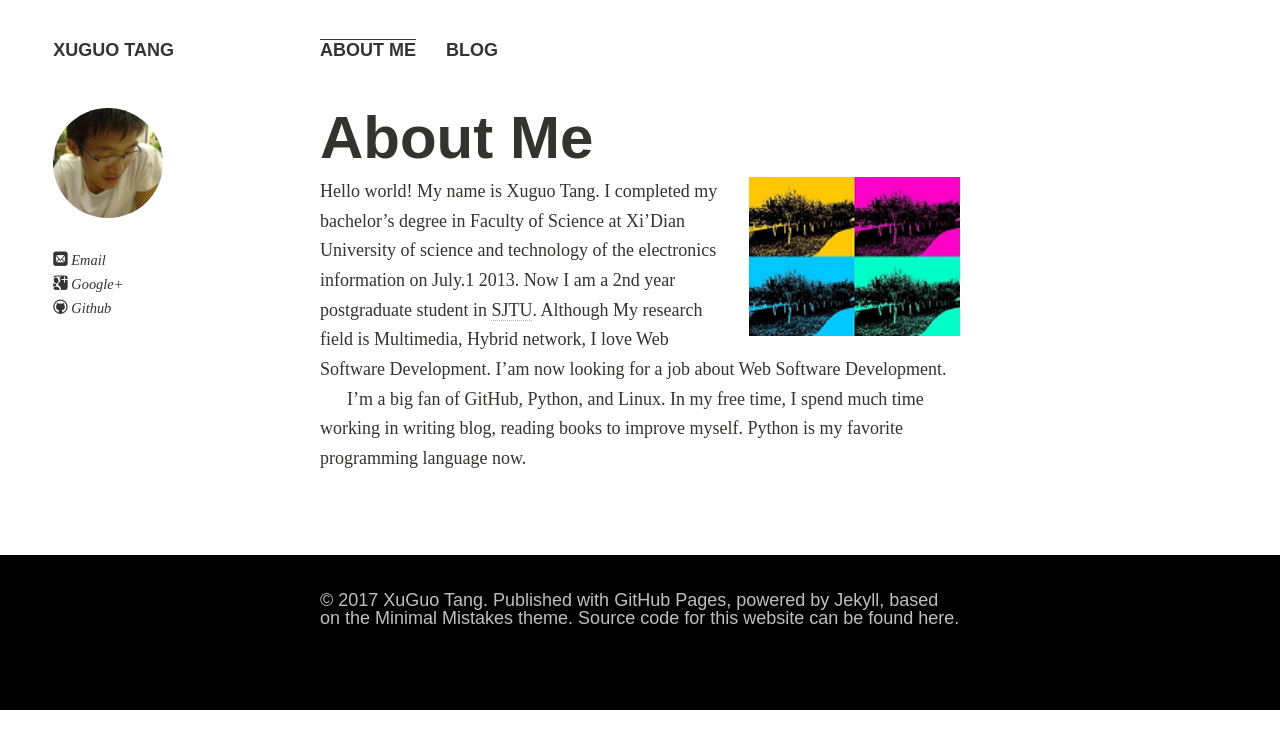
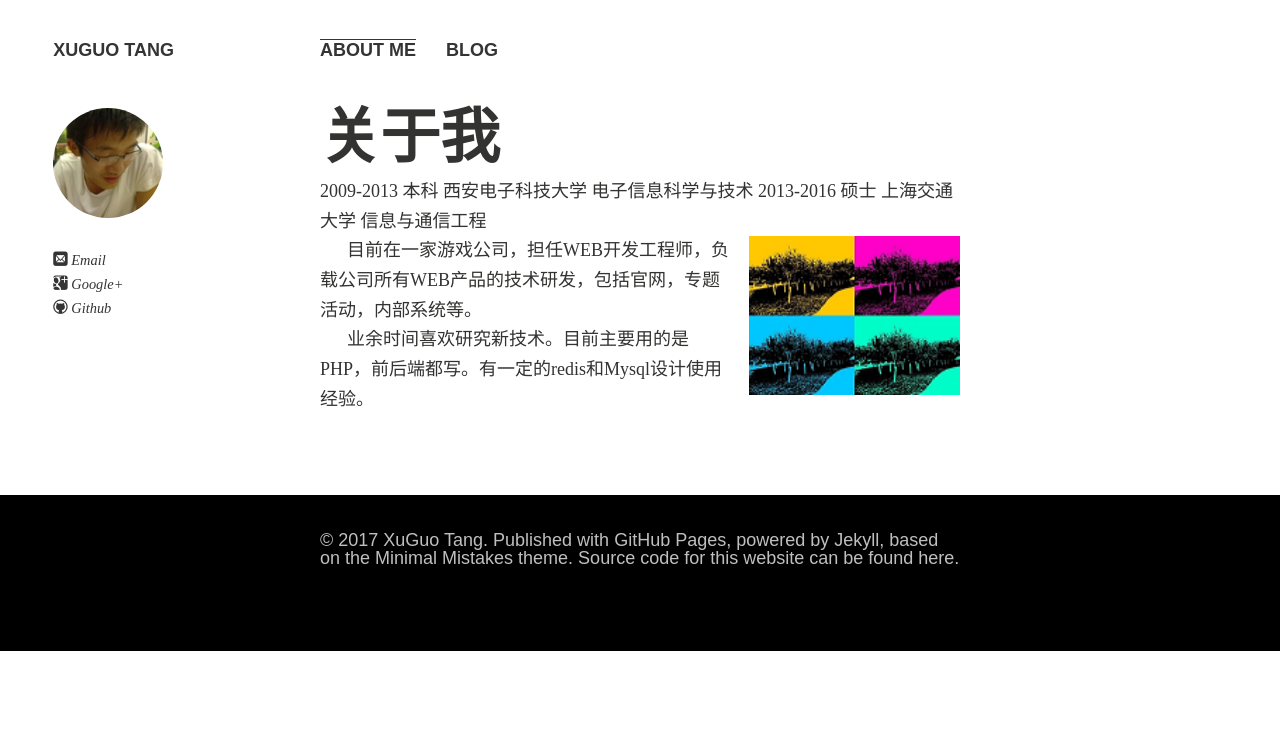
Before and after one commit to Tangxuguo/tangxuguo.github.io, a Jekyll site: the page built from index.md, in a window 1280 px wide. Shown: the top 749 px of the page. Built offline with Jekyll 4.4.1, drawn with Linux system fonts in a browser that asks for light colours; Markdown is read by kramdown in place of the engine named in the settings; our own code applies the rules of GitHub Pages for plain Markdown files.

Commit message:
更新个人描述

```diff
--- a/index.md
+++ b/index.md
@@ -2,12 +2,16 @@
 layout: page
 ---
 
-# About Me
+# 关于我
+
+2009-2013 本科 西安电子科技大学 电子信息科学与技术
+2013-2016 硕士 上海交通大学 信息与通信工程
+
+
+
 
 <img src="/images/school_small.png"  class="floatpic">
-Hello world! My name is Xuguo Tang. I completed my bachelor's degree in Faculty of Science at Xi'Dian University of science and technology of the electronics information on July.1 2013. Now I am a 2nd year postgraduate student in [SJTU]. Although My research field is Multimedia, Hybrid network, I love Web Software Development. I'am now looking for a job about Web Software Development.
 
-I'm a big fan of GitHub, Python, and Linux. In my free time, I spend much time working in writing blog, reading books to improve myself. Python is my favorite programming language now.
+目前在一家游戏公司，担任WEB开发工程师，负载公司所有WEB产品的技术研发，包括官网，专题活动，内部系统等。
 
-
-[SJTU]:http://www.sjtu.edu.cn
+业余时间喜欢研究新技术。目前主要用的是PHP，前后端都写。有一定的redis和Mysql设计使用经验。
```
